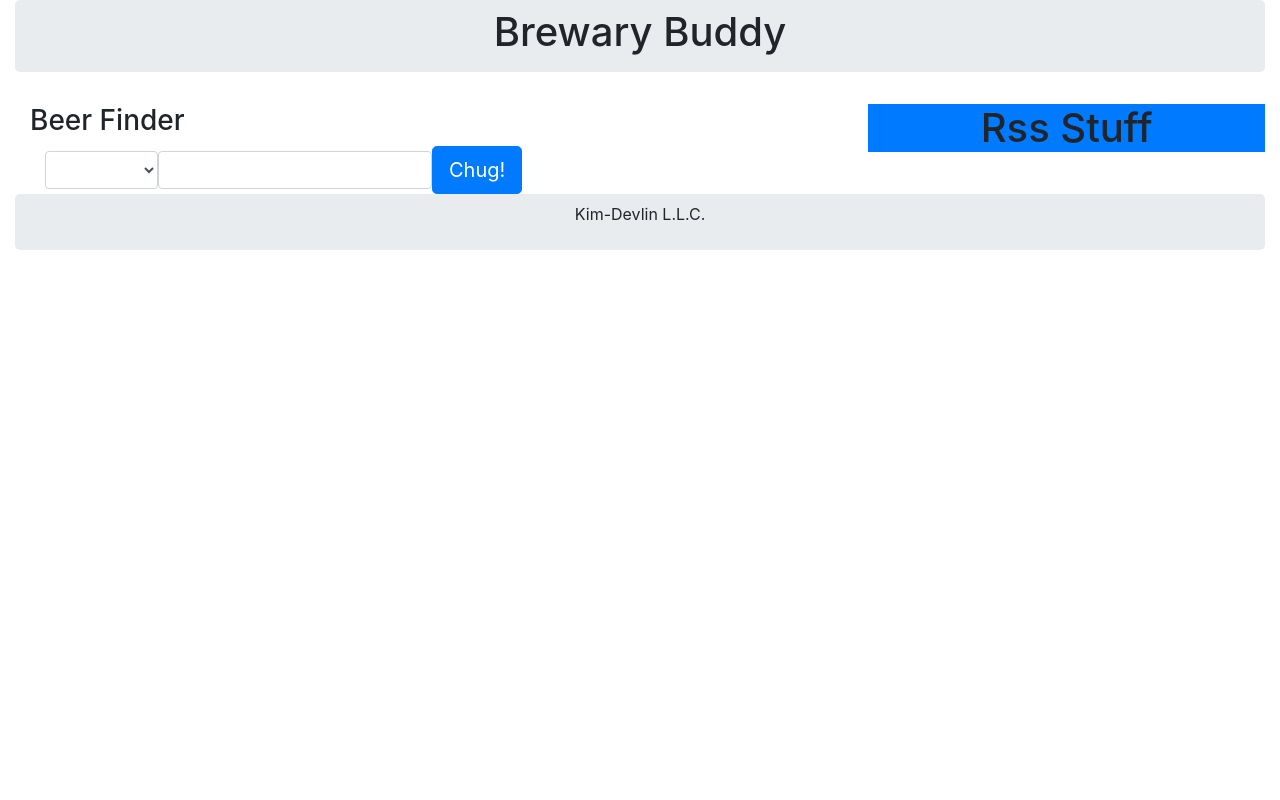
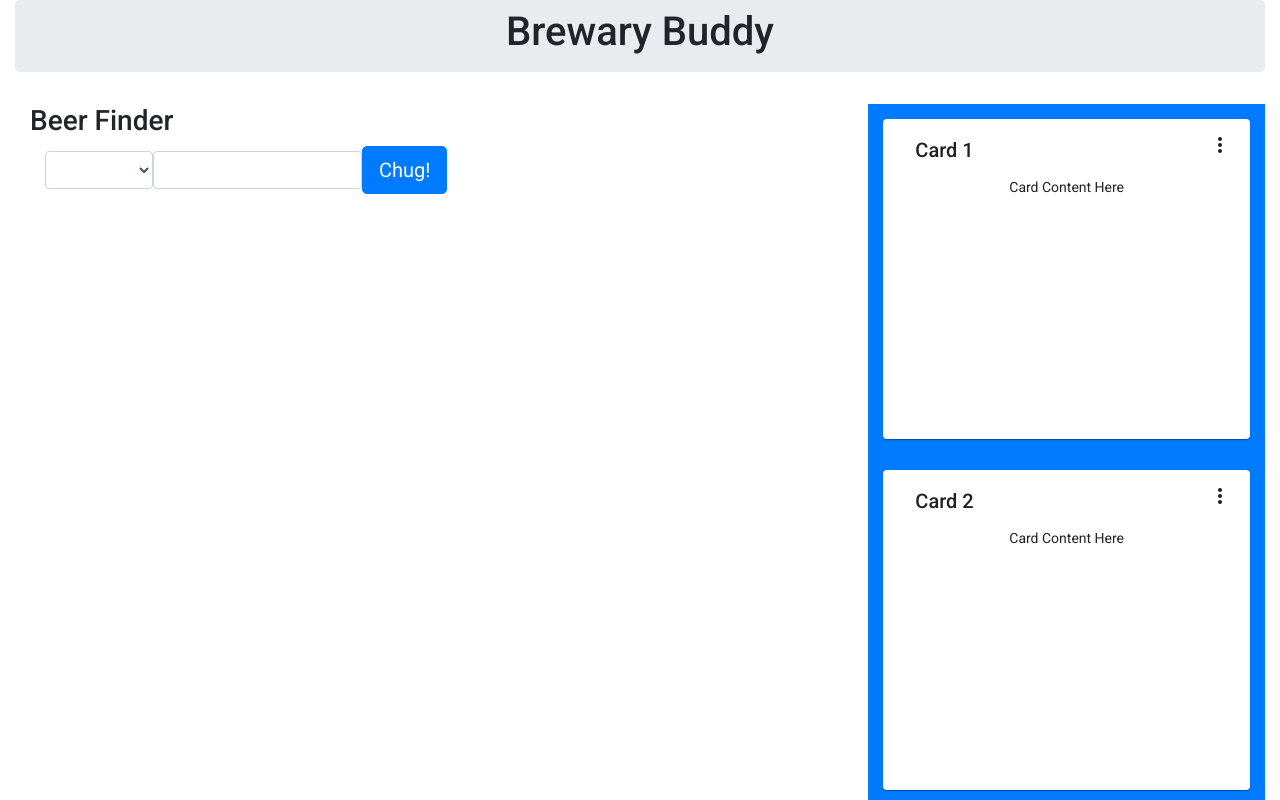
Before and after one commit to kimdj/brewery-buddy, an Angular app: page / in a window 1280 px wide. Shown: the top 800 px of the page. Built offline with nearby package versions, Linux system fonts and the light colour scheme.

Commit message:
Added placeholder for RSS feed

```diff
--- a/angular.json
+++ b/angular.json
@@ -28,16 +28,19 @@
               "src/assets"
             ],
             "styles": [
+              "./node_modules/@angular/material/prebuilt-themes/indigo-pink.css",
               "src/styles.scss"
             ],
             "scripts": []
           },
           "configurations": {
             "production": {
-                            "fileReplacements": [{
+              "fileReplacements": [
+                {
                   "replace": "src/environments/environment.ts",
                   "with": "src/environments/environment.prod.ts"
-                            }],
+                }
+              ],
               "optimization": true,
               "outputHashing": "all",
               "sourceMap": false,
@@ -46,7 +49,8 @@
               "extractLicenses": true,
               "vendorChunk": false,
               "buildOptimizer": true,
-                            "budgets": [{
+              "budgets": [
+                {
                   "type": "initial",
                   "maximumWarning": "2mb",
                   "maximumError": "5mb"
@@ -89,6 +93,7 @@
               "src/assets"
             ],
             "styles": [
+              "./node_modules/@angular/material/prebuilt-themes/indigo-pink.css",
               "src/styles.scss"
             ],
             "scripts": []
--- a/package.json
+++ b/package.json
@@ -15,15 +15,18 @@
   "private": true,
   "dependencies": {
     "@angular/animations": "~9.1.4",
+    "@angular/cdk": "~9.2.1",
     "@angular/cli": "~9.1.4",
     "@angular/common": "~9.1.4",
     "@angular/compiler": "~9.1.4",
     "@angular/core": "~9.1.4",
     "@angular/forms": "~9.1.4",
+    "@angular/material": "~9.2.1",
     "@angular/platform-browser": "~9.1.4",
     "@angular/platform-browser-dynamic": "~9.1.4",
     "@angular/router": "~9.1.4",
     "express": "^4.17.1",
+    "rss-parser": "^3.8.0",
     "rxjs": "~6.5.4",
     "tslib": "^1.10.0",
     "zone.js": "~0.10.2"
--- a/src/app/app.component.html
+++ b/src/app/app.component.html
@@ -26,9 +26,9 @@
     </div>
 
     <!-- Rss feed area-->
-    <div class="col-sm-4">
+    <div class="col-md-4">
       <aside id="aside" class="bg-primary">
-        <h1 class="text-center">Rss Stuff</h1>
+        <app-rss></app-rss>
       </aside>
     </div>
   </div>
--- /dev/null
+++ b/src/app/rss/rss.component.html
@@ -0,0 +1,21 @@
+<mat-grid-list cols="1" rowHeight="350px">
+  <mat-grid-tile *ngFor="let card of cards | async">
+    <mat-card class="dashboard-card">
+      <mat-card-header>
+        <mat-card-title>
+          {{card.title}}
+          <button mat-icon-button class="more-button" [matMenuTriggerFor]="menu" aria-label="Toggle menu">
+            <mat-icon>more_vert</mat-icon>
+          </button>
+          <mat-menu #menu="matMenu" xPosition="before">
+            <button mat-menu-item>Expand</button>
+            <button mat-menu-item>Remove</button>
+          </mat-menu>
+        </mat-card-title>
+      </mat-card-header>
+      <mat-card-content class="dashboard-card-content">
+        <div>Card Content Here</div>
+      </mat-card-content>
+    </mat-card>
+  </mat-grid-tile>
+</mat-grid-list>
--- /dev/null
+++ b/src/app/rss/rss.component.scss
@@ -0,0 +1,21 @@
+.grid-container {
+  margin: 20px;
+}
+
+.dashboard-card {
+  position: absolute;
+  top: 15px;
+  left: 15px;
+  right: 15px;
+  bottom: 15px;
+}
+
+.more-button {
+  position: absolute;
+  top: 5px;
+  right: 10px;
+}
+
+.dashboard-card-content {
+  text-align: center;
+}
--- /dev/null
+++ b/src/app/rss/rss.component.ts
@@ -0,0 +1,24 @@
+import { Component } from '@angular/core';
+import { map } from 'rxjs/operators';
+import { Breakpoints, BreakpointObserver } from '@angular/cdk/layout';
+
+@Component({
+  selector: 'app-rss',
+  templateUrl: './rss.component.html',
+  styleUrls: ['./rss.component.scss']
+})
+export class RssComponent {
+  /** Based on the screen size, switch from standard to one column per row */
+  cards = this.breakpointObserver.observe(Breakpoints.Handset).pipe(
+    map(({ matches }) => {
+      return [
+        { title: 'Card 1'},
+        { title: 'Card 2'},
+        { title: 'Card 3'},
+        { title: 'Card 4'}
+      ];
+    })
+  );
+
+  constructor(private breakpointObserver: BreakpointObserver) {}
+}
--- a/src/index.html
+++ b/src/index.html
@@ -19,6 +19,8 @@
 
     <!-- Popper.js -->
     <script src="https://cdn.jsdelivr.net/npm/popper.js@1.16.0/dist/umd/popper.min.js" integrity="sha384-Q6E9RHvbIyZFJoft+2mJbHaEWldlvI9IOYy5n3zV9zzTtmI3UksdQRVvoxMfooAo" crossorigin="anonymous"></script>
+    <link href="https://fonts.googleapis.com/css?family=Roboto:300,400,500&display=swap" rel="stylesheet">
+    <link href="https://fonts.googleapis.com/icon?family=Material+Icons" rel="stylesheet">
 </head>
 
 <body>
--- a/src/styles.scss
+++ b/src/styles.scss
@@ -1 +1,4 @@
 /* You can add global styles to this file, and also import other style files */
+
+html, body { height: 100%; }
+body { margin: 0; font-family: Roboto, "Helvetica Neue", sans-serif; }
```
Also changed, not shown: src/app/app.module.ts (+20 -2 lines), 2 other files (tests, documents, lock files or other folders). Lines whose indentation alone changed are shown as unchanged.
